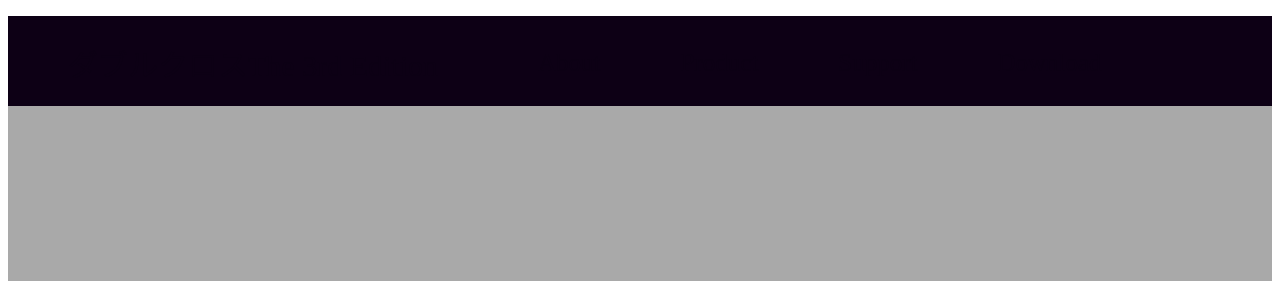
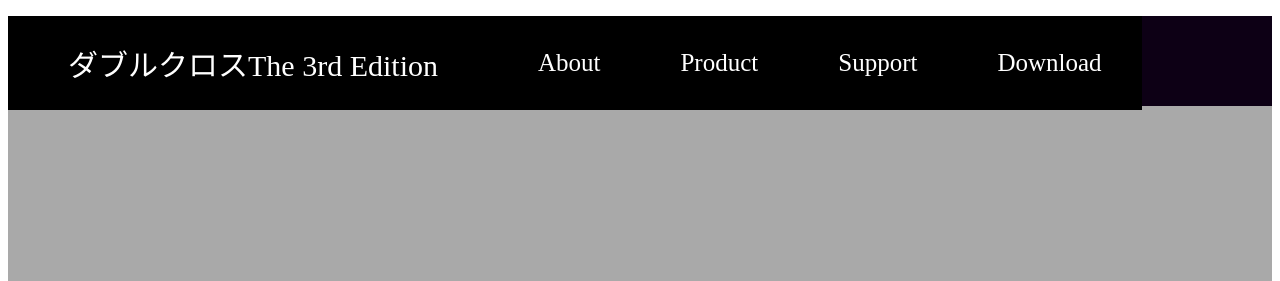
Before and after one commit to Tai-ki/webpage-practice-1, a plain HTML site: page index.html in a window 1280 px wide. Shown: the top 281 px of the page. Drawn offline with Linux system fonts and the light colour scheme.

Commit message:
Update stylesheet.css

```diff
--- a/stylesheet.css
+++ b/stylesheet.css
@@ -1,21 +1,24 @@
 header{
- color:#0d0015;
  height:90px;
  background-color:#0d0015;
  }
 
 header-logo{
+ color:#fff;
  font-size:120px;
  float:left;
  font-size:30px;
  padding:25px 60px;
- }
+background-color:#000;
+}
 
  header-list li{
   float:left;
   padding:33px 40px;
   list-style:none;
   font-size:25px;
+  color:#fff;
+  background-color:#000;
  }
 
  main{
```
